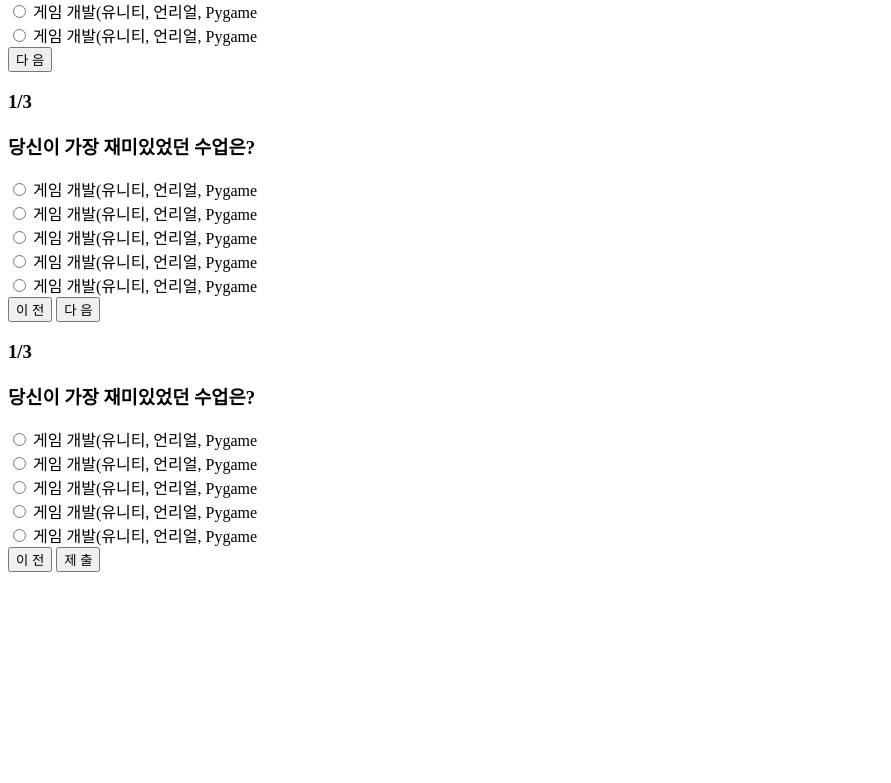
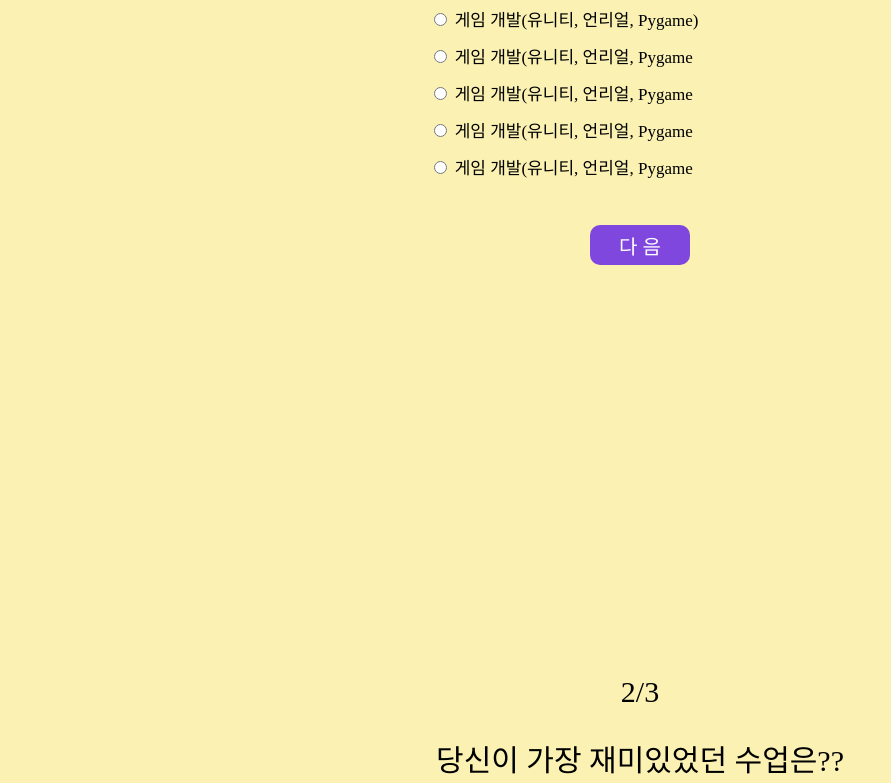
Before and after one commit to convin305/Web_dev, a plain HTML site: page inflearn_myMBIT/form.html in a window 1280 px wide. Shown: the part 178-961 px from the top of the page, without its empty margins (0-891 px from the left). Before the commit the page ends 800 px from the top, so only its background shows below. Drawn offline with nearby package versions, Linux system fonts and the light colour scheme; a web font is replaced by a local one.

Commit message:
update form

```diff
--- a/inflearn_myMBIT/form.html
+++ b/inflearn_myMBIT/form.html
@@ -5,14 +5,48 @@
     <meta http-equiv="X-UA-Compatible" content="IE=edge">
     <meta name="viewport" content="width=device-width, initial-scale=1.0">
     <title>나의 개발 유형 찾기</title>
+    <link rel="stylesheet" type="text/css" href="css/reset.css">
+    <link rel="stylesheet" type="text/css" href="css/form.css">
 </head>
 <body>
-    <section class='survey'>
+    <section id='survey'>
         <div class="wrapper">
             <form id="form">
+                <div class="test">
                     <div class="question_container">
                         <h3 class="number">1/3</h3>
                         <h3 class="question">당신이 가장 재미있었던 수업은?</h3>
+                    </div>
+                    <div class="answer">
+                        <div>
+                            <input id='one' type="radio" name="anwer_1">
+                            <label for="one">게임 개발(유니티, 언리얼, Pygame)</label>
+                        </div>
+                        <div>
+                            <input id='one' type="radio" name="anwer_1">
+                            <label for="one">게임 개발(유니티, 언리얼, Pygame</label>
+                        </div>
+                        <div>
+                            <input id='one' type="radio" name="anwer_1">
+                            <label for="one">게임 개발(유니티, 언리얼, Pygame</label>
+                        </div>
+                        <div>
+                            <input id='one' type="radio" name="anwer_1">
+                            <label for="one">게임 개발(유니티, 언리얼, Pygame</label>
+                        </div>
+                        <div>
+                            <input id='one' type="radio" name="anwer_1">
+                            <label for="one">게임 개발(유니티, 언리얼, Pygame</label>
+                        </div>
+                    </div>
+                    <div class="btn_wrap">
+                        <button class="next_btn">다 음</button>
+                    </div>
+                </div>
+                <div class="test">
+                    <div class="question_container">
+                        <h3 class="number">2/3</h3>
+                        <h3 class="question">당신이 가장 재미있었던 수업은??</h3>
                     </div>
                     <div class="answer">
                         <div>
@@ -36,12 +70,15 @@
                             <label for="one">게임 개발(유니티, 언리얼, Pygame</label>
                         </div>
                     </div>
-                <div class="btn_wrap">
+                    <div class="btn_wrap btn_sort">
+                        <button class="prev_btn">이 전</button>
                         <button class="next_btn">다 음</button>
                     </div>
+                </div>
+                <div class="test">
                     <div class="question_container">
-                    <h3 class="number">1/3</h3>
-                    <h3 class="question">당신이 가장 재미있었던 수업은?</h3>
+                        <h3 class="number">3/3</h3>
+                        <h3 class="question">당신이 가장 재미있었던 수업은???</h3>
                     </div>
                     <div class="answer">
                         <div>
@@ -65,45 +102,19 @@
                             <label for="one">게임 개발(유니티, 언리얼, Pygame</label>
                         </div>
                     </div>
-                <div class="btn_wrap">
-                    <button class="prev_btn">이 전</button>
-                    <button class="next_btn">다 음</button>
-                </div>
-                <div class="question_container">
-                    <h3 class="number">1/3</h3>
-                    <h3 class="question">당신이 가장 재미있었던 수업은?</h3>
-                </div>
-                <div class="answer">
-                    <div>
-                        <input id='one' type="radio" name="anwer_1">
-                        <label for="one">게임 개발(유니티, 언리얼, Pygame</label>
-                    </div>
-                    <div>
-                        <input id='one' type="radio" name="anwer_1">
-                        <label for="one">게임 개발(유니티, 언리얼, Pygame</label>
-                    </div>
-                    <div>
-                        <input id='one' type="radio" name="anwer_1">
-                        <label for="one">게임 개발(유니티, 언리얼, Pygame</label>
-                    </div>
-                    <div>
-                        <input id='one' type="radio" name="anwer_1">
-                        <label for="one">게임 개발(유니티, 언리얼, Pygame</label>
-                    </div>
-                    <div>
-                        <input id='one' type="radio" name="anwer_1">
-                        <label for="one">게임 개발(유니티, 언리얼, Pygame</label>
-                    </div>
-                </div>
-                <div class="btn_wrap">
+                    <div class="btn_wrap btn_sort">
                         <button class="prev_btn">이 전</button>
                         <input type="submit" value="제 출" class="submit_btn">
+                    </div>
                 </div>
             </form>
         </div>
     </section>
-
+    <!--
+    스크립트 코드가 상 / 하단에 있을경우의 차이
+    상단에 있으면 자바스크립트 코드를 로드하고 그 이후에 HTML소스를 로드
+    그래서 느리게 로드되는 것 처럼 느껴질 수 있어 보통 하단에 배치한다 -->
+    <script src="https://code.jquery.com/jquery-3.6.0.js"></script>
+    <script type = 'text.javascript' src="js/form.js"></script>
 </body>
 </html>
-
-<!-- 설문페이지 만들기 html까지 들음 -->
```
Lines whose indentation alone changed are shown as unchanged.
